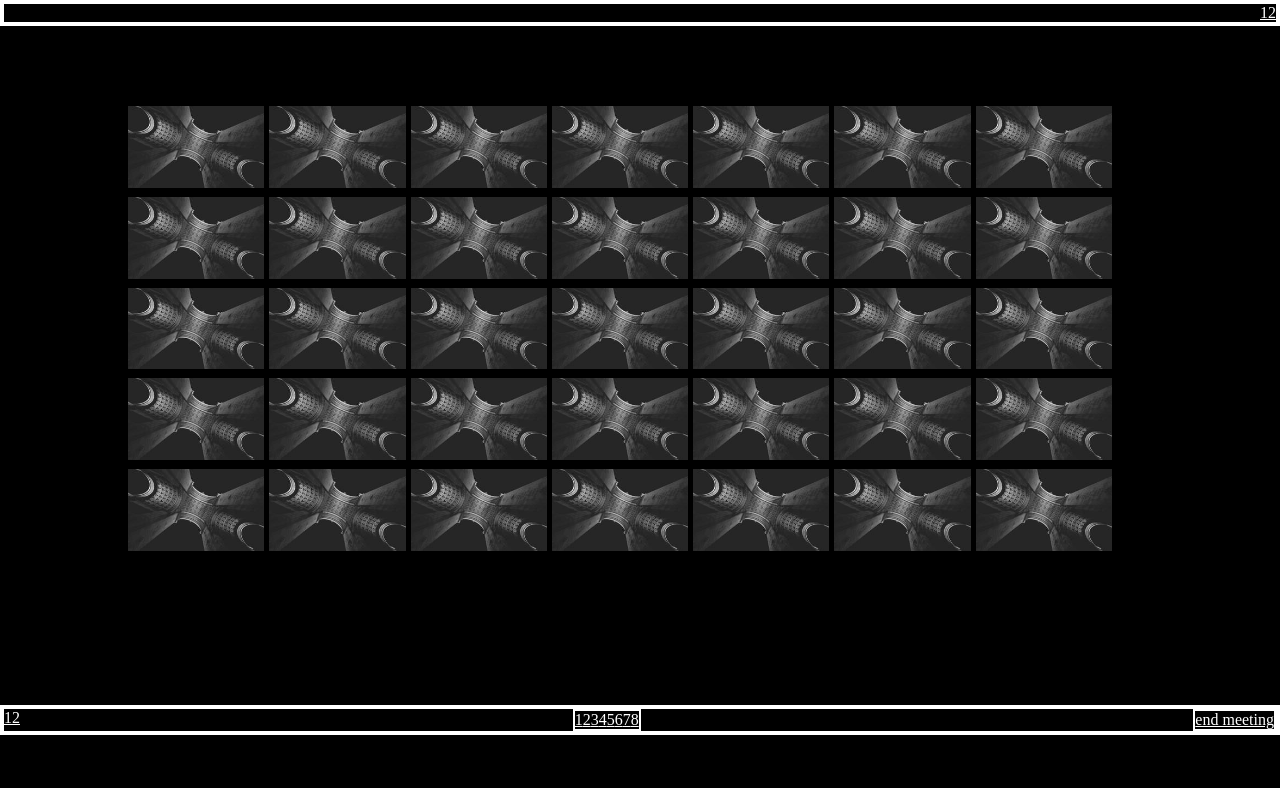
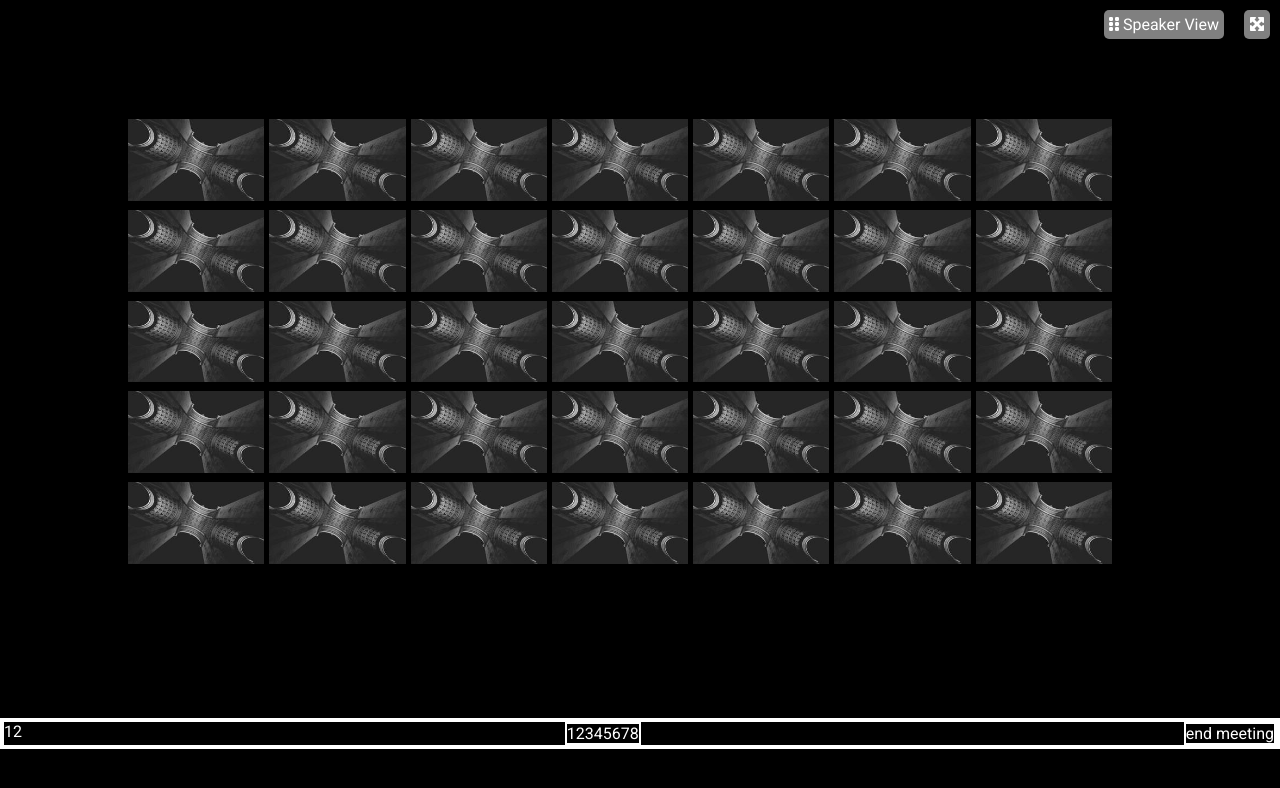
Before and after one commit to nicolozibra1/html-css-zoom, a plain HTML site: page index.html in a window 1280 px wide. Drawn offline with Linux system fonts and the light colour scheme.

Commit message:
add-header

```diff
--- a/css/style.css
+++ b/css/style.css
@@ -8,6 +8,10 @@ html{
     width: 100vw;
     height: 100vh;
     background-color: black;
+}
+
+body{
+    font-family: 'Roboto', sans-serif;
 }
 
 /* UTILITY */
@@ -21,10 +25,16 @@ html{
 /* HEADER */
 .view-settings{
     justify-content: flex-end;
+    gap: 20px;
+    margin: 10px 10px 0 0;
 }
 
 .view-settings > a{
     color: white;
+    text-decoration: none;
+    background-color: grey;
+    border-radius: 5px;
+    padding:5px;
 }
 
 /* MAIN */
@@ -55,4 +65,8 @@ footer{
 }
 a{
     color:white;
+    text-decoration: none;
 }
+i{
+    color:white;
+}
--- a/index.html
+++ b/index.html
@@ -4,15 +4,19 @@
     <meta charset="UTF-8">
     <meta http-equiv="X-UA-Compatible" content="IE=edge">
     <meta name="viewport" content="width=device-width, initial-scale=1.0">
+    <link rel="preconnect" href="https://fonts.googleapis.com">
+    <link rel="preconnect" href="https://fonts.gstatic.com" crossorigin>
+    <link href="https://fonts.googleapis.com/css2?family=Roboto:wght@300;400;500&display=swap" rel="stylesheet">
+    <link rel="stylesheet" href="https://cdnjs.cloudflare.com/ajax/libs/font-awesome/6.3.0/css/all.min.css" integrity="sha512-SzlrxWUlpfuzQ+pcUCosxcglQRNAq/DZjVsC0lE40xsADsfeQoEypE+enwcOiGjk/bSuGGKHEyjSoQ1zVisanQ==" crossorigin="anonymous" referrerpolicy="no-referrer" />
     <link rel="stylesheet" href="./css/style.css">
     <title>Zoom</title>
 </head>
 
 <body>
-   <header class="debug">
-        <div class="view-settings d-flex debug">
-            <a href="#">1</a>
-            <a href="#">2</a>
+   <header>
+        <div class="view-settings d-flex">
+            <a class="view edit" href="#"><i class="fa-solid fa-grip-vertical"></i> Speaker View</a>
+            <a class="view fullscreen " href="#"><i class="fa-solid fa-maximize"></i></a>
         </div>
    </header>
 
```
